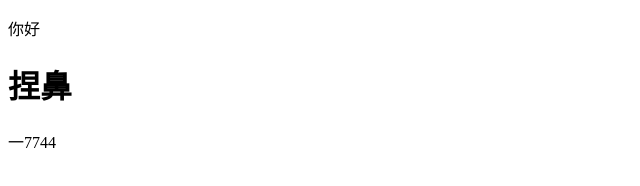
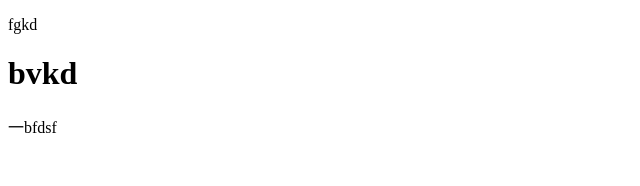
Before and after one commit to woshizhangxiao/nnn, a plain HTML site: page index.html in a window 1280 px wide. Shown: the whole page, without its empty margins (0-640 px from the left). Drawn offline with Linux system fonts and the light colour scheme.

Commit message:
Update index.html

```diff
--- a/index.html
+++ b/index.html
@@ -3,9 +3,9 @@
 <body>
 
 <!-- MDJA级 -->
-<p>你好</p>
-<h1>捏鼻</h1>
-<span>一7744</span>
+<p>fgkd</p>
+<h1>bvkd</h1>
+<span>一bfdsf</span>
 
 </body>
 </html>
```
